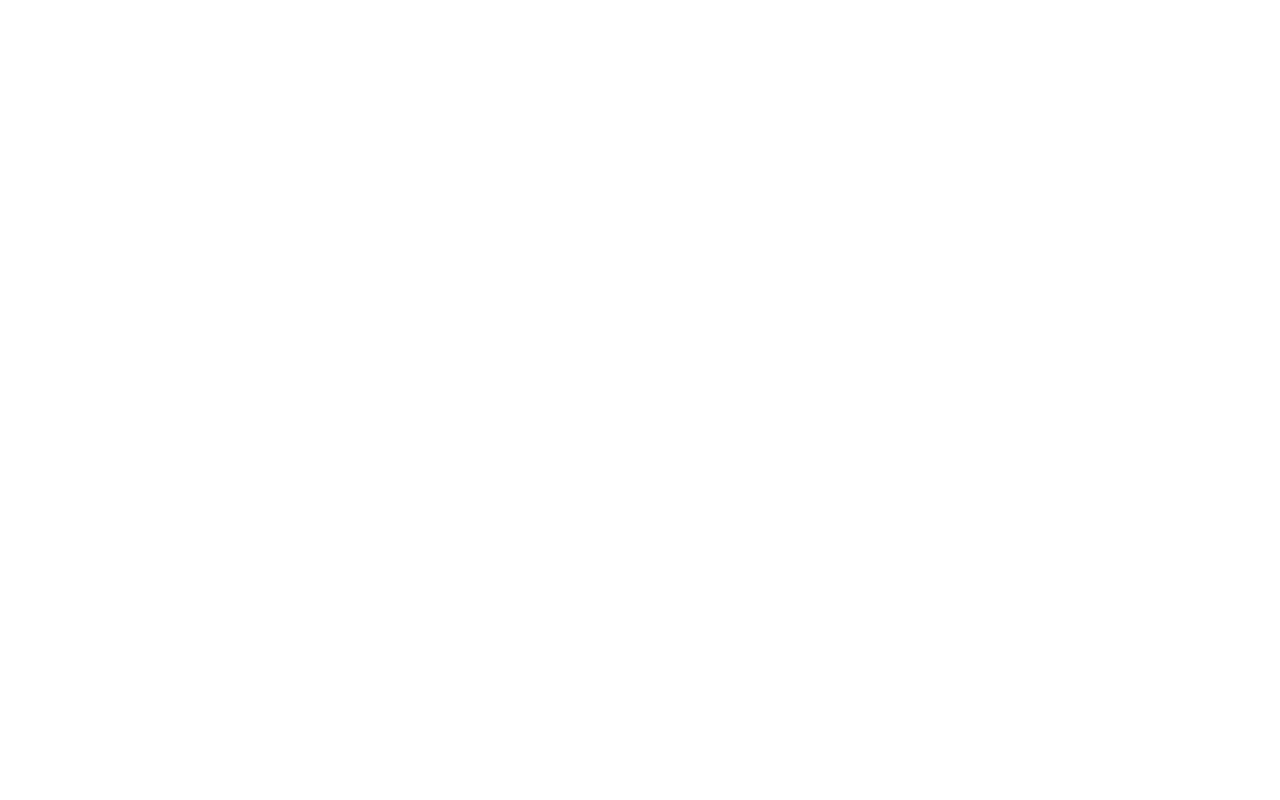
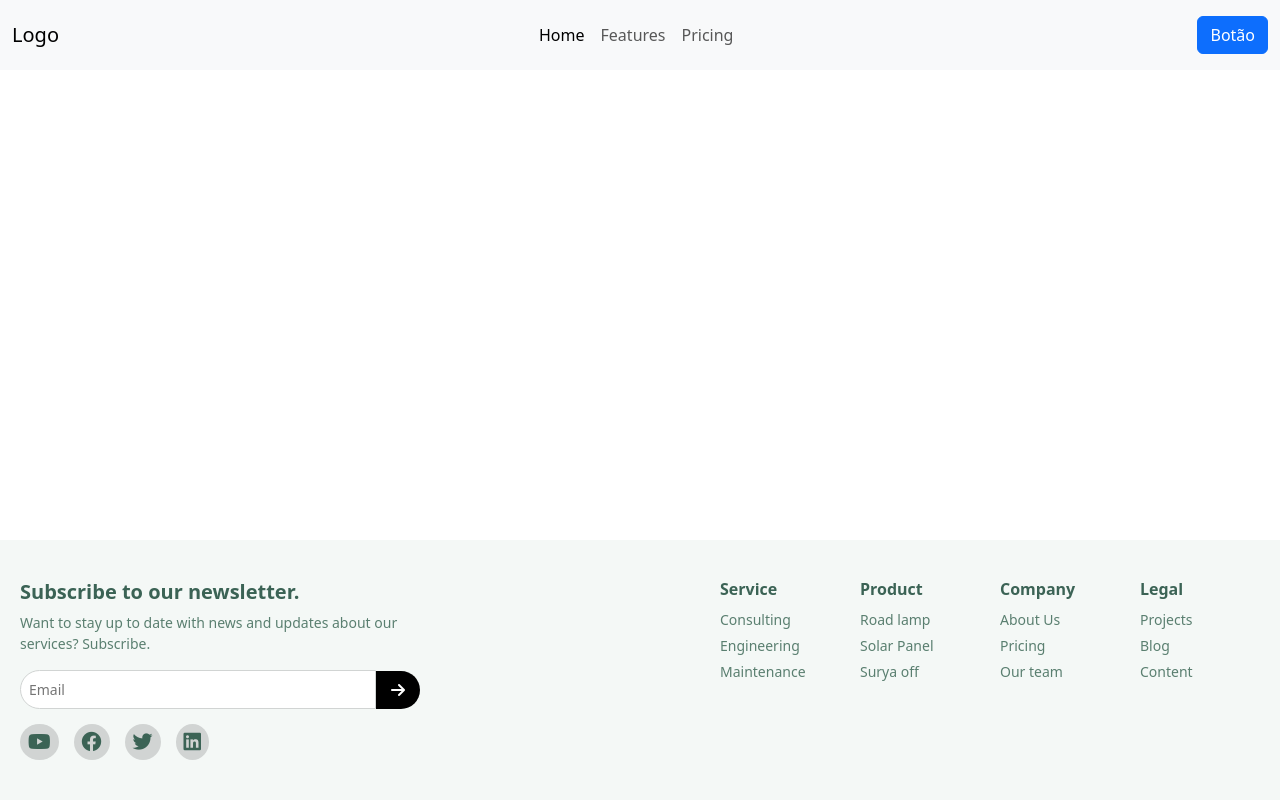
Before and after one commit to LumaLev/green-carbon, a plain HTML site: page index.html in a window 1280 px wide. Drawn offline with nearby package versions, Linux system fonts and the light colour scheme.

Commit message:
Feito o header e o footer

```diff
--- a/css/style.css
+++ b/css/style.css
@@ -0,0 +1,133 @@
+body {
+  display: flex;
+  flex-direction: column;
+  min-height: 100vh;
+  font-family: Arial, sans-serif;
+}
+
+main {
+  flex: 1;
+}
+
+footer {
+  background-color: #f4f8f6;
+  /* Cor de fundo similar ao exemplo */
+  padding: 40px 20px;
+  color: #3b6355;
+  /* Cor dos textos e ícones */
+}
+
+.footer-container {
+  display: flex;
+  flex-direction: row;
+  justify-content: space-between;
+  gap: 20px;
+  flex-wrap: wrap;
+}
+
+.newsletter {
+  max-width: 400px;
+}
+
+.newsletter h3 {
+  font-size: 20px;
+  font-weight: bold;
+  color: #3b6355;
+}
+
+.newsletter p {
+  margin-top: 5px;
+  font-size: 14px;
+  color: #5a7f70;
+}
+
+.newsletter-form {
+  display: flex;
+  align-items: center;
+  margin-top: 10px;
+}
+
+.newsletter-form input {
+  padding: 8px;
+  font-size: 14px;
+  border: 1px solid #d1d4d3;
+  border-radius: 25px 0 0 25px;
+  outline: none;
+  flex: 1;
+  background-color: #fff;
+  color: #3b6355;
+}
+
+.newsletter-form button {
+  background-color: #000;
+  color: #fff;
+  border: none;
+  padding: 11px 15px;
+  border-radius: 0 25px 25px 0;
+  cursor: pointer;
+  display: flex;
+  align-items: center;
+  justify-content: center;
+}
+
+.social-icons {
+  margin-top: 15px;
+  display: flex;
+  gap: 15px;
+}
+
+.social-icons a {
+  color: #3b6355;
+  font-size: 20px;
+  background-color: #d1d4d3;
+  padding: 8px;
+  border-radius: 50%;
+  display: flex;
+  align-items: center;
+  justify-content: center;
+  text-decoration: none;
+}
+
+.footer-links {
+  display: flex;
+  justify-content: space-between;
+  flex-wrap: wrap;
+  gap: 20px;
+}
+
+.footer-column {
+  min-width: 120px;
+}
+
+.footer-column h4 {
+  font-size: 16px;
+  font-weight: bold;
+  color: #3b6355;
+  margin-bottom: 10px;
+}
+
+.footer-column a {
+  display: block;
+  color: #5a7f70;
+  text-decoration: none;
+  font-size: 14px;
+  margin-bottom: 5px;
+}
+
+.footer-column a:hover {
+  color: #0056ff;
+}
+
+/* Responsividade */
+@media (max-width: 768px) {
+  .footer-container {
+    flex-direction: column;
+    align-items: center;
+    text-align: center;
+  }
+
+  .footer-links {
+    flex-direction: column;
+    align-items: center;
+  }
+}
--- a/index.html
+++ b/index.html
@@ -1,12 +1,94 @@
 <!DOCTYPE html>
 <html lang="pt-br">
-<head>
-  <meta charset="UTF-8">
-  <meta name="viewport" content="width=device-width, initial-scale=1.0">
-  <title>Green Carbon</title>
-  <link rel="stylesheet" href="./css/style.css">
-</head>
-<body>
+  <head>
+    <meta charset="UTF-8" />
+    <meta name="viewport" content="width=device-width, initial-scale=1.0" />
+    <title>Green Carbon</title>
+    <link rel="stylesheet" href="./css/style.css" />
+    <link href="https://cdn.jsdelivr.net/npm/bootstrap@5.3.3/dist/css/bootstrap.min.css" rel="stylesheet" integrity="sha384-QWTKZyjpPEjISv5WaRU9OFeRpok6YctnYmDr5pNlyT2bRjXh0JMhjY6hW+ALEwIH" crossorigin="anonymous">
+    <script src="https://cdn.jsdelivr.net/npm/bootstrap@5.3.3/dist/js/bootstrap.bundle.min.js" integrity="sha384-YvpcrYf0tY3lHB60NNkmXc5s9fDVZLESaAA55NDzOxhy9GkcIdslK1eN7N6jIeHz" crossorigin="anonymous"></script>
+    <link rel="stylesheet" href="https://cdnjs.cloudflare.com/ajax/libs/font-awesome/6.0.0-beta3/css/all.min.css">
+  </head>
+  <body>
+    <nav class="navbar navbar-expand-lg bg-body-tertiary">
+      <div class="container-fluid">
+        <a class="navbar-brand" href="#">Logo</a>
+        <button
+          class="navbar-toggler"
+          type="button"
+          data-bs-toggle="collapse"
+          data-bs-target="#navbarText"
+          aria-controls="navbarText"
+          aria-expanded="false"
+          aria-label="Toggle navigation"
+        >
+          <span class="navbar-toggler-icon"></span>
+        </button>
+        <div class="collapse navbar-collapse justify-content-center" id="navbarText">
+          <ul class="navbar-nav">
+            <li class="nav-item">
+              <a class="nav-link active" aria-current="page" href="#">Home</a>
+            </li>
+            <li class="nav-item">
+              <a class="nav-link" href="#">Features</a>
+            </li>
+            <li class="nav-item">
+              <a class="nav-link" href="#">Pricing</a>
+            </li>
+          </ul>
+        </div>
+        <span class="navbar-text">
+          <button class="btn btn-primary">Botão</button>
+        </span>
+      </div>
+    </nav>
 
-</body>
+    <main></main>
+
+    <footer>
+      <div class="footer-container">
+        <div class="newsletter">
+          <h3>Subscribe to our newsletter.</h3>
+          <p>Want to stay up to date with news and updates about our services? Subscribe.</p>
+          <div class="newsletter-form">
+            <input type="email" placeholder="Email">
+            <button><i class="fas fa-arrow-right"></i></button>
+          </div>
+          <div class="social-icons">
+            <a href="#"><i class="fab fa-youtube"></i></a>
+            <a href="#"><i class="fab fa-facebook"></i></a>
+            <a href="#"><i class="fab fa-twitter"></i></a>
+            <a href="#"><i class="fab fa-linkedin"></i></a>
+          </div>
+        </div>
+
+        <div class="footer-links">
+          <div class="footer-column">
+            <h4>Service</h4>
+            <a href="#">Consulting</a>
+            <a href="#">Engineering</a>
+            <a href="#">Maintenance</a>
+          </div>
+          <div class="footer-column">
+            <h4>Product</h4>
+            <a href="#">Road lamp</a>
+            <a href="#">Solar Panel</a>
+            <a href="#">Surya off</a>
+          </div>
+          <div class="footer-column">
+            <h4>Company</h4>
+            <a href="#">About Us</a>
+            <a href="#">Pricing</a>
+            <a href="#">Our team</a>
+          </div>
+          <div class="footer-column">
+            <h4>Legal</h4>
+            <a href="#">Projects</a>
+            <a href="#">Blog</a>
+            <a href="#">Content</a>
+          </div>
+        </div>
+      </div>
+    </footer>
+  </body>
 </html>
```
